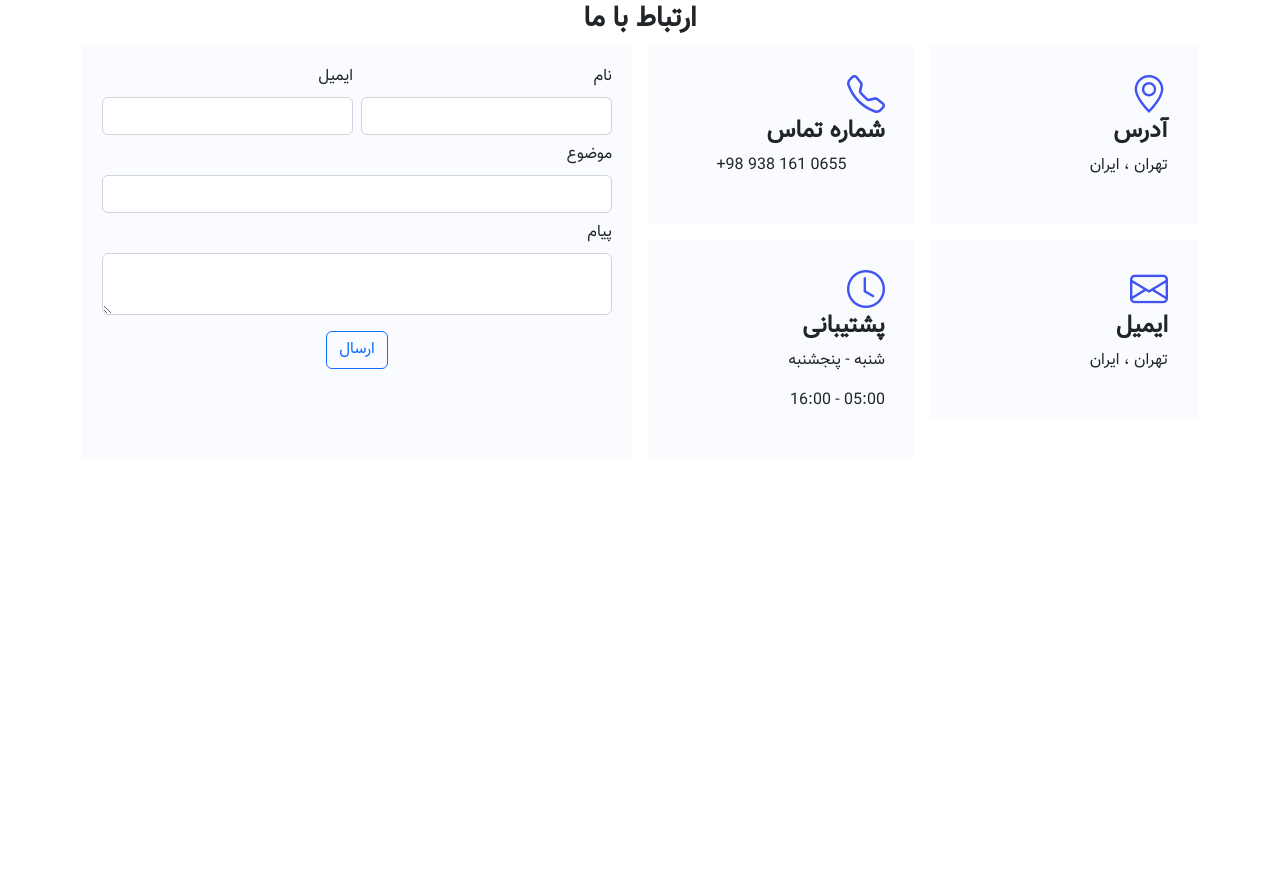
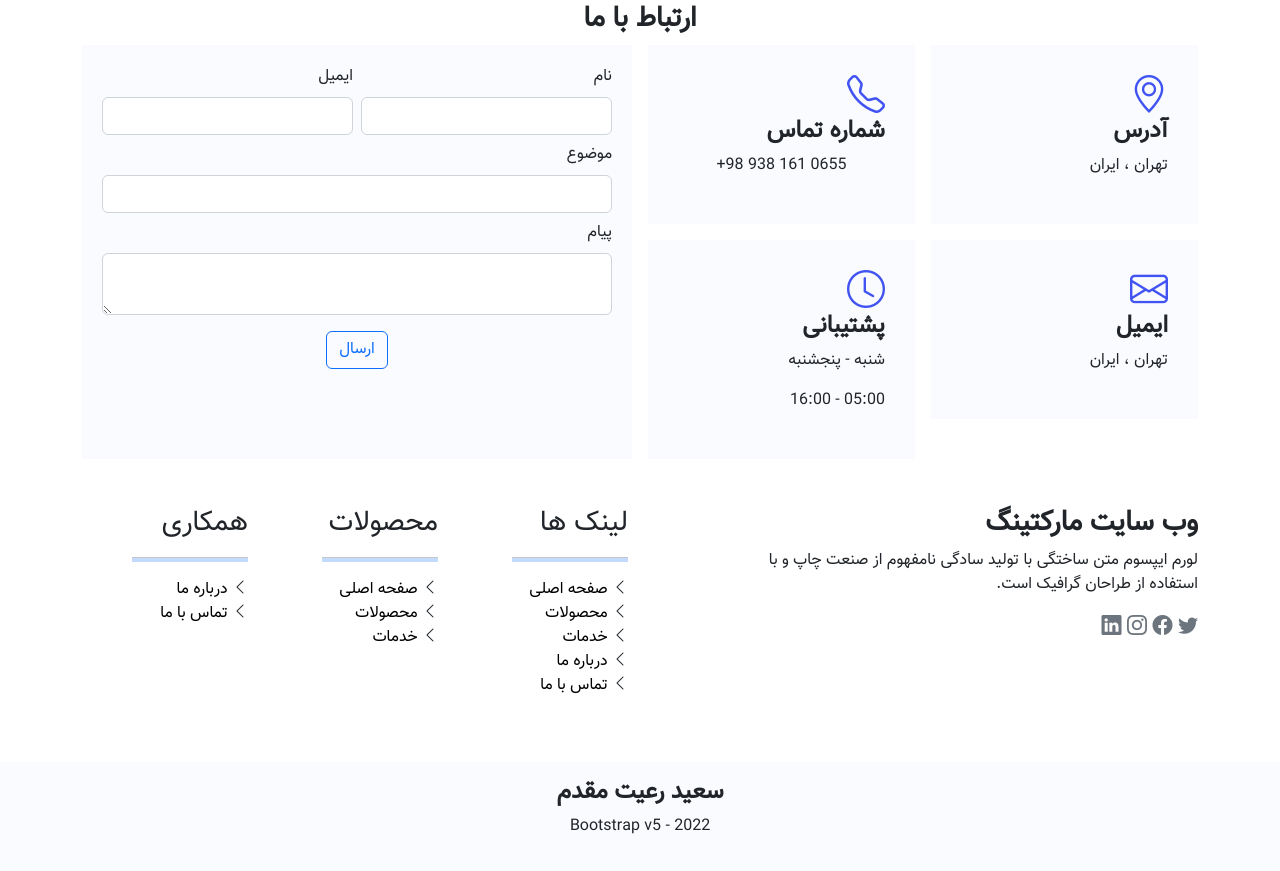
Before and after one commit to SaeedRayatMoghadam/Marketing-LandingPage, a plain HTML site: page index.html in a window 1280 px wide. Shown: the part 3601-4472 px from the top of the page. Before the commit the page ends 4060 px from the top, so only its background shows below. Drawn offline with nearby package versions, Linux system fonts and the light colour scheme; a script that the page names is missing; files whose address does not match are found by name.

Commit message:
Create Footer section

```diff
--- a/css/style.css
+++ b/css/style.css
@@ -220,3 +220,19 @@ button.btn-intro:hover {
   height: 100%;
 }
 /* CONTACT */
+
+
+/* FOOTER */
+footer a {
+  text-decoration: none;
+  color: #000 !important;
+}
+.hr-secondary {
+  width: 70%;
+  height: 5px;
+}
+
+footer .container-fluid {
+  background-color: #fafbff;
+}
+/* FOOTER */
--- a/index.html
+++ b/index.html
@@ -380,7 +380,7 @@
           <p>لورم ایپسوم متن ساختگی با تولید نامفهوم</p>
         </div>
         <div class="row gy-3">
-          <div class="col-md-3 col-lg-4">
+          <div class="col-md-4">
             <div class="service-box box-blue">
               <i class="bi bi-chat-left-text-fill service-box-icon"></i>
               <h3 class="fw-bold">لورم ایپسوم</h3>
@@ -391,7 +391,7 @@
               </a>
             </div>
           </div>
-          <div class="col-md-3 col-lg-4">
+          <div class="col-md-4">
             <div class="service-box box-orange">
               <i class="bi bi-chat-left-text-fill service-box-icon"></i>
               <h3 class="fw-bold">لورم ایپسوم</h3>
@@ -402,7 +402,7 @@
               </a>
             </div>
           </div>
-          <div class="col-md-3 col-lg-4">
+          <div class="col-md-4">
             <div class="service-box box-green">
               <i class="bi bi-chat-left-text-fill service-box-icon"></i>
               <h3 class="fw-bold">لورم ایپسوم</h3>
@@ -575,19 +575,23 @@
               <div class="row g-2">
                 <div class="col-md-6">
                   <label for="name" class="form-label">نام</label>
-                  <input class="form-control" name="name" type="text">
+                  <input class="form-control" name="name" type="text" />
                 </div>
                 <div class="col-md-6">
                   <label for="email" class="form-label">ایمیل</label>
-                  <input class="form-control" name="email" type="email">
+                  <input class="form-control" name="email" type="email" />
                 </div>
                 <div class="col-md-12">
                   <label for="subject" class="form-label">موضوع</label>
-                  <input class="form-control" name="subject" type="text">
+                  <input class="form-control" name="subject" type="text" />
                 </div>
                 <div class="col-md-12">
                   <label for="message" class="form-label">پیام</label>
-                  <textarea class="form-control" name="message" rows="2"></textarea>
+                  <textarea
+                    class="form-control"
+                    name="message"
+                    rows="2"
+                  ></textarea>
                 </div>
                 <div class="col-md-12 text-center mt-3">
                   <button class="btn btn-outline-primary">ارسال</button>
@@ -600,6 +604,90 @@
     </section>
     <!-- CONTACT -->
 
+    <!-- FOOTER -->
+    <footer>
+      <div class="container my-5">
+        <div class="row">
+          <div class="col-lg-5 mb-4 mb-lg-0">
+            <h3 class="fw-bold">وب سایت مارکتینگ</h3>
+            <p class="text-muter">
+              لورم ایپسوم متن ساختگی با تولید سادگی نامفهوم از صنعت چاپ و با
+              استفاده از طراحان گرافیک است.
+            </p>
+            <div class="socials fs-5">
+              <i class="bi bi-twitter text-secondary"></i>
+              <i class="bi bi-facebook text-secondary"></i>
+              <i class="bi bi-instagram text-secondary"></i>
+              <i class="bi bi-linkedin text-secondary"></i>
+            </div>
+          </div>
+          <div class="col-lg-2 offset-lg-1 col-6">
+            <h3>لینک ها</h3>
+            <hr class="hr-secondary bg-primary" />
+            <ul class="list-unstyled footer-links">
+              <li>
+                <i class="bi bi-chevron-left"></i>
+                <a href="#">صفحه اصلی</a>
+              </li>
+              <li>
+                <i class="bi bi-chevron-left"></i>
+                <a href="#">محصولات</a>
+              </li>
+              <li>
+                <i class="bi bi-chevron-left"></i>
+                <a href="#">خدمات</a>
+              </li>
+              <li>
+                <i class="bi bi-chevron-left"></i>
+                <a href="#">درباره ما</a>
+              </li>
+              <li>
+                <i class="bi bi-chevron-left"></i>
+                <a href="#">تماس با ما</a>
+              </li>
+            </ul>
+          </div>
+          <div class="col-lg-2 col-6">
+            <h3>محصولات</h3>
+            <hr class="hr-secondary bg-primary" />
+            <ul class="list-unstyled footer-links">
+              <li>
+                <i class="bi bi-chevron-left"></i>
+                <a href="#">صفحه اصلی</a>
+              </li>
+              <li>
+                <i class="bi bi-chevron-left"></i>
+                <a href="#">محصولات</a>
+              </li>
+              <li>
+                <i class="bi bi-chevron-left"></i>
+                <a href="#">خدمات</a>
+              </li>
+            </ul>
+          </div>
+          <div class="col-lg-2 col-6">
+            <h3>همکاری</h3>
+            <hr class="hr-secondary bg-primary" />
+            <ul class="list-unstyled footer-links">
+              <li>
+                <i class="bi bi-chevron-left"></i>
+                <a href="#">درباره ما</a>
+              </li>
+              <li>
+                <i class="bi bi-chevron-left"></i>
+                <a href="#">تماس با ما</a>
+              </li>
+            </ul>
+          </div>
+        </div>
+      </div>
+      <div class="container-fluid text-center p-3">
+        <h4 class="fw-bold">سعید رعیت مقدم</h3>
+        <p>Bootstrap v5 - 2022</p>
+      </div>
+    </footer>
+    <!-- FOOTER -->
+
     <script
       src="https://cdn.jsdelivr.net/npm/bootstrap@5.2.0-beta1/dist/js/bootstrap.bundle.min.js"
       integrity="sha384-pprn3073KE6tl6bjs2QrFaJGz5/SUsLqktiwsUTF55Jfv3qYSDhgCecCxMW52nD2"
```
